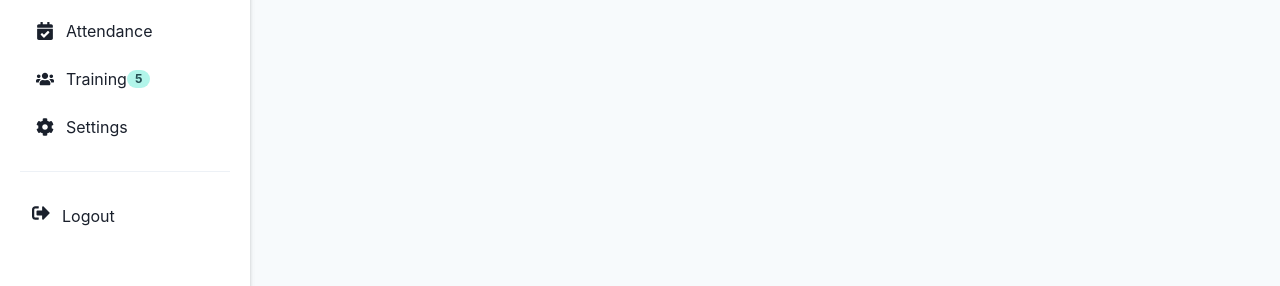
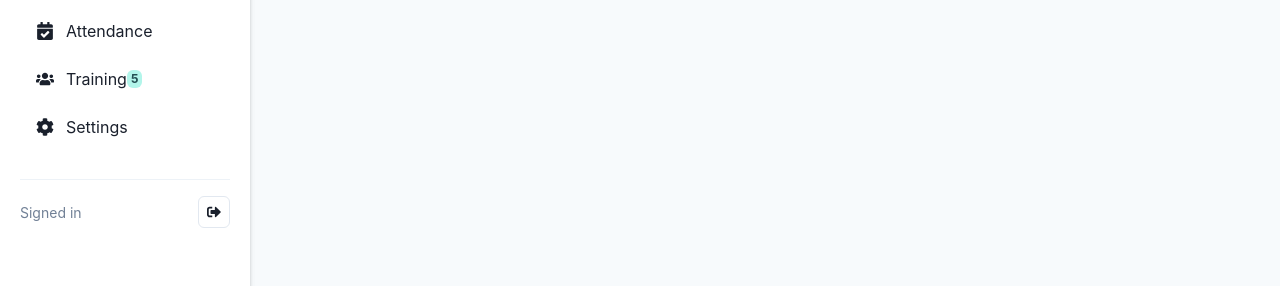
Before and after one commit to niyodushima/ayateke-frontend, a React (Create React App) app in the folder src/: page /admin in a window 1280 px wide. Shown: the part 374-660 px from the top of the page. Built offline with nearby package versions, Linux system fonts and the light colour scheme; no server answers; sample sign-in values are in the browser's storage; the HTML template or start-up script is replaced by a standard one.

Commit message:
Update Sidebar.jsx

```diff
--- a/src/components/Sidebar.jsx
+++ b/src/components/Sidebar.jsx
@@ -1,37 +1,17 @@
+// src/components/Sidebar.jsx
 import {
-  Box,
-  Flex,
-  Text,
-  VStack,
-  IconButton,
-  Avatar,
-  Divider,
-  Badge,
-  useColorMode,
-  useColorModeValue,
+  Box, Flex, Text, VStack, IconButton, Avatar, Badge, useColorMode, useColorModeValue,
 } from '@chakra-ui/react';
 import { NavLink, useNavigate } from 'react-router-dom';
 import { useEffect, useMemo, useState } from 'react';
 import { MoonIcon, SunIcon } from '@chakra-ui/icons';
-import {
-  FaHome,
-  FaUsers,
-  FaCog,
-  FaSignOutAlt,
-  FaFileContract,
-  FaMoneyBillWave,
-  FaCalendarAlt,
-  FaEdit,
-  FaCalendarCheck,
-  FaUserCircle,
-} from 'react-icons/fa';
+import { FaHome, FaUsers, FaCog, FaSignOutAlt, FaFileContract, FaMoneyBillWave, FaCalendarAlt, FaEdit, FaCalendarCheck, FaUserCircle } from 'react-icons/fa';
 
-// ✅ Exported helper so other components can trigger a sidebar refresh
 export const triggerSidebarRefresh = () => {
   window.dispatchEvent(new Event('sidebar-refresh'));
 };
 
-const Sidebar = ({ currentPath, onClose }) => {
+const Sidebar = ({ onClose }) => {
   const navigate = useNavigate();
   const { colorMode, toggleColorMode } = useColorMode();
 
@@ -41,14 +21,10 @@ const Sidebar = ({ currentPath, onClose }) => {
   const borderColor = useColorModeValue('teal', 'teal.300');
   const textColor = useColorModeValue('gray.800', 'white');
 
-  const user = useMemo(
-    () => JSON.parse(localStorage.getItem('user') || 'null'),
-    []
-  );
+  const user = useMemo(() => JSON.parse(localStorage.getItem('user') || 'null'), []);
   const userRole = user?.role || 'staff';
 
-  const API_BASE =
-    process.env.REACT_APP_API_URL?.replace(/\/$/, '') || 'http://localhost:5000';
+  const API_BASE = process.env.REACT_APP_API_URL?.replace(/\/$/, '') || 'https://ayateke-backend.onrender.com';
 
   const [stats, setStats] = useState({
     totalUsers: 0,
@@ -59,23 +35,19 @@ const Sidebar = ({ currentPath, onClose }) => {
   });
 
   const safeJson = async (res) => {
-    try {
-      return await res.json();
-    } catch {
-      return null;
-    }
+    try { return await res.json(); } catch { return null; }
   };
 
   const fetchAdminStats = async () => {
-    const [usersRes, leavesRes, attendanceRes] = await Promise.allSettled([
+    const today = new Date().toISOString().split('T')[0];
+
+    const [usersRes, leavesRes] = await Promise.allSettled([
       fetch(`${API_BASE}/api/users`),
       fetch(`${API_BASE}/api/leaves`),
-      fetch(`${API_BASE}/api/attendance/today`),
     ]);
 
     let users = [];
     let leaves = [];
-    let attendance = [];
 
     if (usersRes.status === 'fulfilled' && usersRes.value.ok) {
       const data = await safeJson(usersRes.value);
@@ -87,65 +59,74 @@ const Sidebar = ({ currentPath, onClose }) => {
       leaves = Array.isArray(data) ? data : Array.isArray(data?.data) ? data.data : [];
     }
 
-    if (attendanceRes.status === 'fulfilled' && attendanceRes.value.ok) {
-      const data = await safeJson(attendanceRes.value);
-      attendance = Array.isArray(data) ? data : [];
-    }
+    let todayAttendanceCount = 0;
+    try {
+      const tRes = await fetch(`${API_BASE}/api/attendance/today`);
+      if (tRes.ok) {
+        const t = await safeJson(tRes);
+        todayAttendanceCount = Array.isArray(t) ? t.length : 0;
+      } else if (tRes.status === 404) {
+        const qRes = await fetch(`${API_BASE}/api/attendance?date=${today}`);
+        if (qRes.ok) {
+          const q = await safeJson(qRes);
+          todayAttendanceCount = Array.isArray(q) ? q.length : 0;
+        }
+      }
+    } catch { /* ignore */ }
 
     setStats((s) => ({
       ...s,
       totalUsers: users.length,
       pendingLeaves: leaves.filter((l) => l.status === 'pending').length,
       trainings: s.trainings || 5,
-      todayAttendance: attendance.length,
+      todayAttendance: todayAttendanceCount,
     }));
   };
 
   const fetchStaffStats = async () => {
-    const leavesRes = await fetch(`${API_BASE}/api/leaves`).catch(() => null);
-    let leaves = [];
-    if (leavesRes?.ok) {
-      const data = await safeJson(leavesRes);
-      leaves = Array.isArray(data) ? data : Array.isArray(data?.data) ? data.data : [];
-    }
+    const today = new Date().toISOString().split('T')[0];
+    let myPending = 0;
+    try {
+      const res = await fetch(`${API_BASE}/api/leaves`);
+      if (res.ok) {
+        const data = await safeJson(res);
+        const leaves = Array.isArray(data) ? data : Array.isArray(data?.data) ? data.data : [];
+        myPending = leaves.filter((l) => l.employee_id === user?.email && l.status === 'pending').length;
+      }
+    } catch { /* ignore */ }
 
-    const myLeaves = leaves.filter((l) => l.employee_id === user?.email);
+    // Optional: also show how many times user checked in today
+    let myToday = 0;
+    try {
+      const res = await fetch(`${API_BASE}/api/attendance/today`);
+      if (res.ok) {
+        const t = await safeJson(res);
+        myToday = (Array.isArray(t) ? t : []).filter((r) => r.employee_id === user?.email).length;
+      }
+    } catch { /* ignore */ }
 
     setStats((s) => ({
       ...s,
-      myPendingLeaves: myLeaves.filter((l) => l.status === 'pending').length,
+      myPendingLeaves: myPending,
       trainings: s.trainings || 3,
+      todayAttendance: myToday || s.todayAttendance, // keep admin badge logic separate
     }));
   };
 
   useEffect(() => {
-    let isMounted = true;
-
     const load = async () => {
-      try {
-        if (userRole === 'admin') await fetchAdminStats();
-        else await fetchStaffStats();
-      } catch {
-        // ignore errors
-      }
+      if (userRole === 'admin') await fetchAdminStats();
+      else await fetchStaffStats();
     };
 
     load();
 
-    // ✅ Listen for manual refresh events from other components
-    const handleRefresh = () => {
-      if (userRole === 'admin') fetchAdminStats();
-      else fetchStaffStats();
-    };
+    const handleRefresh = () => load();
     window.addEventListener('sidebar-refresh', handleRefresh);
 
-    // ✅ Faster polling for a more live feel
-    const interval = setInterval(() => {
-      if (isMounted) load();
-    }, 15000);
+    const interval = setInterval(load, 15000);
 
     return () => {
-      isMounted = false;
       clearInterval(interval);
       window.removeEventListener('sidebar-refresh', handleRefresh);
     };
@@ -182,21 +163,9 @@ const Sidebar = ({ currentPath, onClose }) => {
   };
 
   return (
-    <Box
-      w={{ base: 'full', md: '250px' }}
-      bg={bg}
-      p={5}
-      shadow="md"
-      height="100vh"
-      position="sticky"
-      top="0"
-      zIndex="10"
-    >
-      {/* Header */}
+    <Box w={{ base: 'full', md: '250px' }} bg={bg} p={5} shadow="md" height="100vh" position="sticky" top="0" zIndex="10">
       <Flex justify="space-between" align="center" mb={6}>
-        <Text fontSize="xl" fontWeight="bold" color="teal.600">
-          Ayateke HR
-        </Text>
+        <Text fontSize="xl" fontWeight="bold" color="teal.600">Ayateke HR</Text>
         <IconButton
           icon={colorMode === 'light' ? <MoonIcon /> : <SunIcon />}
           onClick={toggleColorMode}
@@ -206,20 +175,14 @@ const Sidebar = ({ currentPath, onClose }) => {
         />
       </Flex>
 
-      {/* User Info */}
       <Flex align="center" gap={3} mb={6}>
         <Avatar size="sm" name={user?.name || 'User'} />
         <Box>
-          <Text fontWeight="medium" color={textColor}>
-            {user?.name || 'Staff'}
-          </Text>
-          <Text fontSize="sm" color="gray.500">
-            {userRole.charAt(0).toUpperCase() + userRole.slice(1)}
-          </Text>
+          <Text fontWeight="medium" color={textColor}>{user?.name || 'Staff'}</Text>
+          <Text fontSize="sm" color="gray.500">{userRole.charAt(0).toUpperCase() + userRole.slice(1)}</Text>
         </Box>
       </Flex>
 
-      {/* Navigation */}
       <VStack align="start" spacing={2}>
         {visibleItems.map((item, index) => (
           <NavLink key={index} to={item.path} onClick={handleItemClick}>
@@ -242,10 +205,8 @@ const Sidebar = ({ currentPath, onClose }) => {
                   <Box as={item.icon} fontSize="lg" />
                   <Text>{item.label}</Text>
                 </Flex>
-
                 {typeof item.badge === 'number' && item.badge > 0 && (
-                  <Badge colorScheme="teal" borderRadius="full" px={2}>                    {item.badge}
-                  </Badge>
+                  <Badge colorScheme="teal" borderRadius="md">{item.badge}</Badge>
                 )}
               </Flex>
             )}
@@ -253,20 +214,15 @@ const Sidebar = ({ currentPath, onClose }) => {
         ))}
       </VStack>
 
-      <Divider my={6} />
-
-      {/* Logout */}
-      <Flex
-        px={3}
-        py={2}
-        borderRadius="md"
-        color={textColor}
-        _hover={{ bg: hoverBg, cursor: 'pointer' }}
-        transition="all 0.2s ease"
-        onClick={handleLogout}
-      >
-        <Box as={FaSignOutAlt} fontSize="lg" />
-        <Text ml={3}>Logout</Text>
+      <Flex mt={8} pt={4} borderTop="1px solid" borderColor={hoverBg} align="center" justify="space-between">
+        <Text fontSize="sm" color="gray.500">Signed in</Text>
+        <IconButton
+          icon={<FaSignOutAlt />}
+          onClick={handleLogout}
+          size="sm"
+          variant="outline"
+          aria-label="Logout"
+        />
       </Flex>
     </Box>
   );
```
